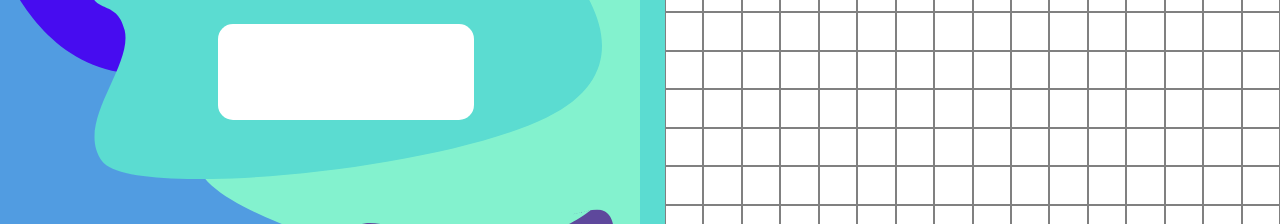
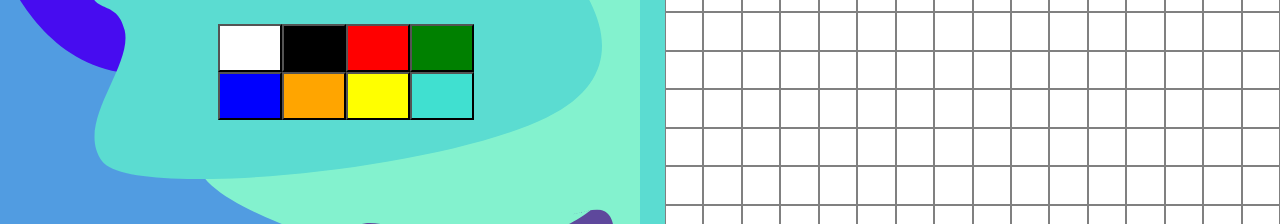
Before and after one commit to CHTBR/odin-etch-a-sketch, a plain HTML site: page index.html in a window 1280 px wide. Shown: the part 288-512 px from the top of the page. Drawn offline with Linux system fonts and the light colour scheme.

Commit message:
Add color palette and color picking

```diff
--- a/script.js
+++ b/script.js
@@ -38,17 +38,29 @@ sizeInput.addEventListener("input", () => {
 const colorGrid = document.getElementById("color-grid-container");
 let cursorColor = "black";
 
-// FOR every available color
-//  INSTANTATE constant colorOption with the value of a new button element reference
-//  ADD id equal to the current color ton colorOption
-//  APPEND colorOption as a child of colorGrid
-
+const colorList = ["white", "black", "red", "green", "blue", "orange", "yellow", "turquoise"];
+for (let a = 0; a<2; a++) {
+    const colorRow = document.createElement("div");
+    colorRow.classList.add("color-row");
+    for (let b = 0; b<4; b++) {
+        const colorCell = document.createElement("button");
+        colorCell.setAttribute("id", colorList[b+4*a]);
+        colorCell.classList.add("color-cell");
+        colorCell.classList.add(colorList[b+4*a]);
+        colorRow.appendChild(colorCell);
+    }
+    colorGrid.appendChild(colorRow);
+}
 // IF a colorOption button is pressed
 //  SET the value of cursorColor to the button id
+colorGrid.addEventListener("click", event => {
+    if (event.target.classList.item(0) === "color-cell") {
+        cursorColor = event.target.id;
+    }
+});
 
 /* GRID COLORING */
 gridContainer.addEventListener("mouseover", event => {
-    console.log("onmouseover FIRED!")
     if (event.target.classList.item(0) === "grid-cell") {
         event.target.classList.replace(event.target.classList.item(1), cursorColor);
     }
--- a/styles/style.css
+++ b/styles/style.css
@@ -77,6 +77,18 @@ header {
     height: 30%;
     background-color: white;
     border-radius: 15px;
+    display: flex;
+    flex-flow: column nowrap;
+}
+
+.color-row {
+    display: flex;
+    flex-flow: row nowrap;
+    flex: 1 1 auto;
+}
+
+.color-cell {
+    flex: 1 1 auto;
 }
 
 #grid-size-container {
@@ -91,6 +103,12 @@ header {
     border-left: 25px solid var(--border-color);
     border-top: 25px solid var(--border-color);
     border-top-left-radius: 25px;
+}
+
+.grid-cell-row {
+    display: flex;
+    flex-flow: row nowrap;
+    flex: 1 1 auto;
 }
 
 .grid-cell {
@@ -182,12 +200,6 @@ header {
     flex-flow: column nowrap;
 }
 
-.grid-cell-row {
-    display: flex;
-    flex-flow: row nowrap;
-    flex: 1 1 auto;
-}
-
 footer {
     position: absolute;
     bottom: 0px;
@@ -196,10 +208,32 @@ footer {
 }
 
 /* GRID CELL COLORS */
-#sketch-grid-container .black {
+.black {
     background-color: black;
 }
-
-#sketch-grid-container .white {
+.white {
     background-color: white;
 }
+
+.red {
+    background-color: red;
+}
+.green {
+    background-color: green;
+}
+
+.blue {
+    background-color: blue;
+}
+
+.orange {
+    background-color: orange;
+}
+
+.yellow {
+    background-color: yellow;
+}
+
+.turquoise {
+    background-color: turquoise;
+}
```
